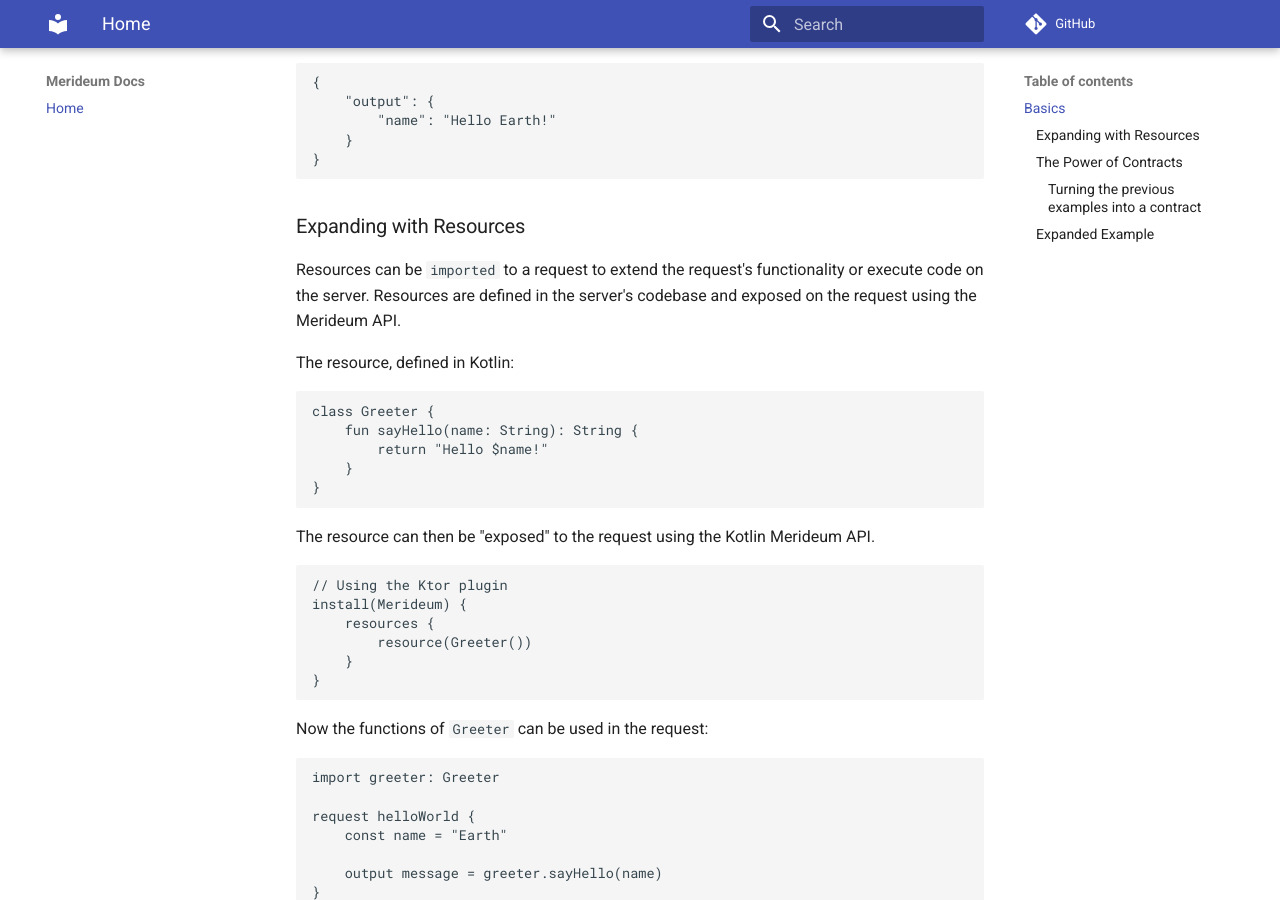
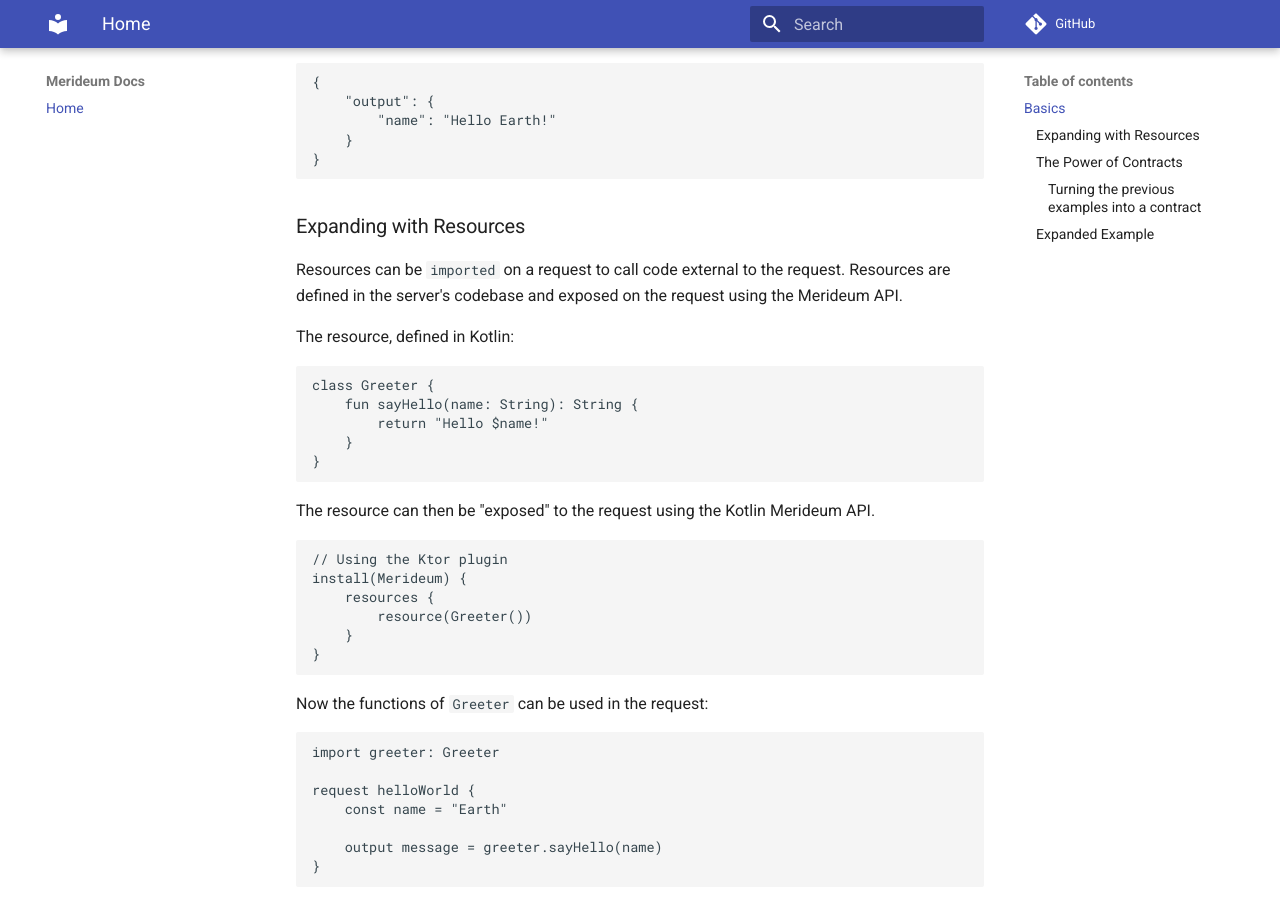
Before and after one commit to merideum/merideum-spec, an MkDocs documentation site: the page built from docs/index.md, in a window 1280 px wide and 900 px high, scrolled down 527 px. Built offline with MkDocs 1.6.1 and Material for MkDocs 9.7.7, drawn with Linux system fonts in a browser that asks for light colours; comment, search, counter and statistics services are not loaded.

Commit message:
Update index.md

````diff
--- a/docs/index.md
+++ b/docs/index.md
@@ -24,7 +24,7 @@ When a `POST` is made to `/merideum` with that request body, the result is retur
 ```
 
 ### Expanding with Resources
-Resources can be `imported` to a request to extend the request's functionality or execute code on the server. Resources are defined in the server's codebase and exposed on the request using the Merideum API.
+Resources can be `imported` on a request to call code external to the request. Resources are defined in the server's codebase and exposed on the request using the Merideum API.
 
 The resource, defined in Kotlin:
 ```kotlin
````
